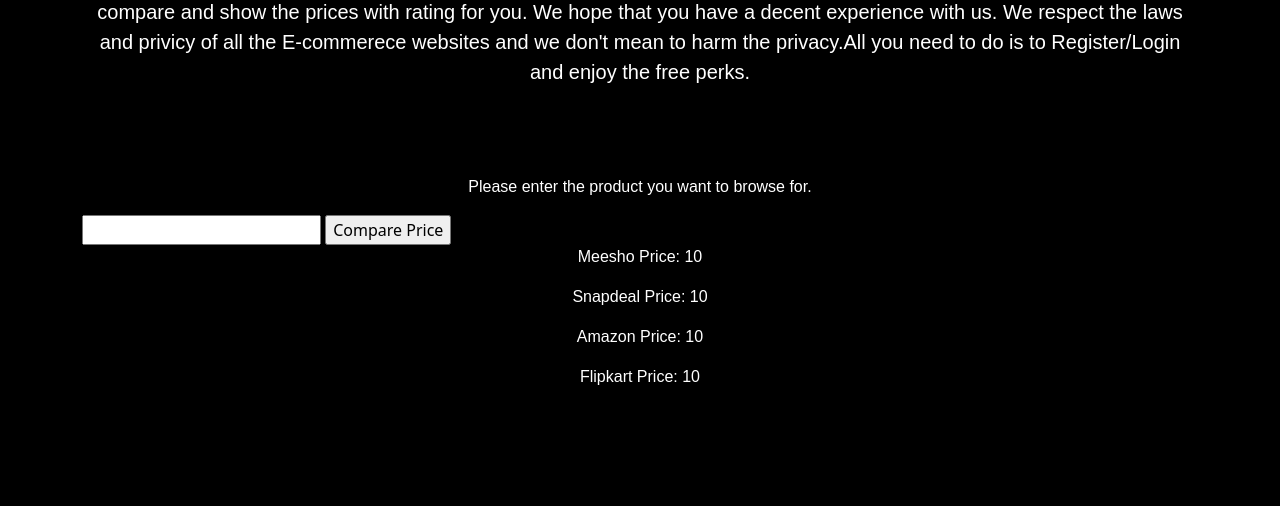
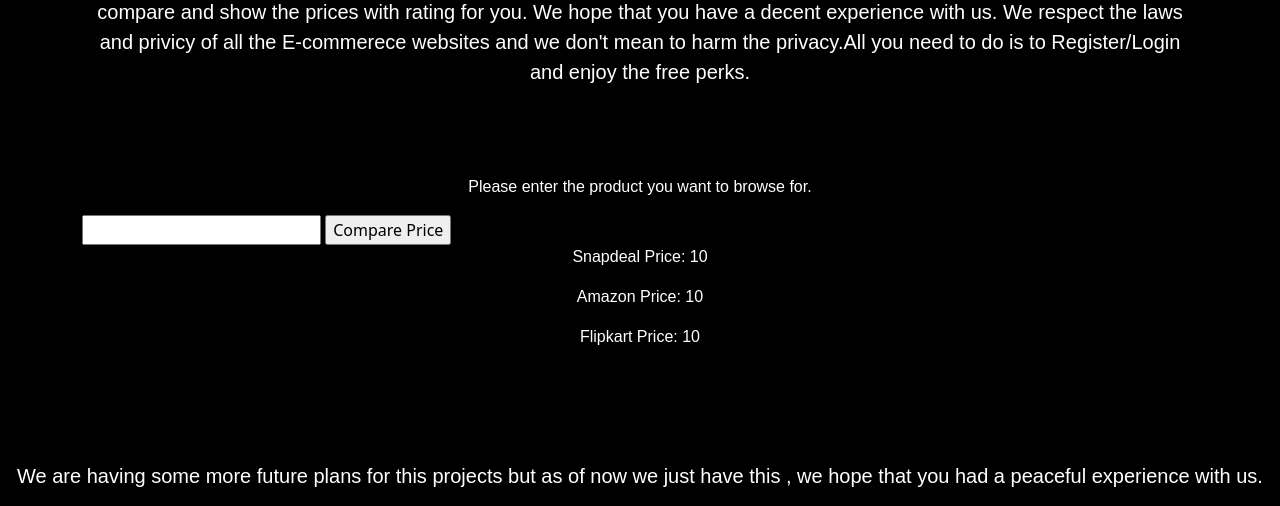
Before and after one commit to salvatoreOm/NULLX, a Flask app: template templates/home.html in a window 1280 px wide. Shown: the part 944-1450 px from the top of the page. Run offline with Flask 3, Linux system fonts and the light colour scheme; the template is opened without the code that fills it: most values are stand-ins (such as "Sample title", 1, 10 or a date in 2020).

Commit message:
Some small changes

```diff
--- a/app.py
+++ b/app.py
@@ -7,81 +7,67 @@
 # My price comparison functions
 
 
-def get_meesho_price(product_name):
-  url = f'https://www2.hm.com/search?keyword={product_name.replace(" ", "-")}'
+def get_flipkart_price(product_name):
+  url = f'https://www.flipkart.com/search?q={product_name.replace(" ", "%20")}'
   headers = {
-      'User-Agent': ('Mozilla/5.0 (Windows NT 10.0; Win64; x64) '
-                     'AppleWebKit/537.36 (KHTML, like Gecko) '
-                     'Chrome/109.0.0.0 Safari/537.36'),
+      # Replace with your User-Agent string
+      'User-Agent':
+      'Mozilla/5.0 (Windows NT 10.0; Win64; x64) AppleWebKit/537.36 (KHTML, like Gecko) Chrome/109.0.0.0 Safari/537.36',
   }
+  response = requests.get(url, headers=headers)
+  soup = BeautifulSoup(response.content, 'html.parser')
+  soup1 = BeautifulSoup(soup.prettify(), 'html.parser')
+  price = soup1.find('div', class_='_30jeq3 _1_WHN1')
+  return price.text.strip() if price else 'N/A'
 
+
+def get_amazon_price(product_name):
+  url = f'https://www.amazon.in/s?k={product_name.replace(" ", "+")}'
+  headers = {
+      # Replace with your User-Agent string
+      'User-Agent':
+      'Mozilla/5.0 (Windows NT 10.0; Win64; x64) AppleWebKit/537.36 (KHTML, like Gecko) Chrome/109.0.0.0 Safari/537.36',
+  }
   response = requests.get(url, headers=headers)
-  soup = BeautifulSoup(response.text, 'html.parser')
-  price = soup.find('span', {'class': 'pdp-price'})
+  soup = BeautifulSoup(response.content, 'html.parser')
+  soup1 = BeautifulSoup(soup.prettify(), 'html.parser')
+  price = soup1.find('span', class_='a-offscreen')
   return price.text.strip() if price else 'N/A'
 
 
 def get_snapdeal_price(product_name):
   url = f'https://www.snapdeal.com/search?keyword={product_name.replace(" ", "%20")}'
   headers = {
-      'User-Agent': ('Mozilla/5.0 (Windows NT 10.0; Win64; x64) '
-                     'AppleWebKit/537.36 (KHTML, like Gecko) '
-                     'Chrome/109.0.0.0 Safari/537.36'),
+      # Replace with your User-Agent string
+      'User-Agent':
+      'Mozilla/5.0 (Windows NT 10.0; Win64; x64) AppleWebKit/537.36 (KHTML, like Gecko) Chrome/109.0.0.0 Safari/537.36',
   }
-
   response = requests.get(url, headers=headers)
   soup = BeautifulSoup(response.text, 'html.parser')
   price = soup.find('span', {'class': 'lfloat product-price'})
   return price.text.strip() if price else 'N/A'
 
 
-def get_amazon_price(product_name):
-  url = f'https://www.amazon.com/s?k={product_name.replace(" ", "+")}'
-  headers = {
-      'User-Agent': ('Mozilla/5.0 (Windows NT 10.0; Win64; x64) '
-                     'AppleWebKit/537.36 (KHTML, like Gecko) '
-                     'Chrome/109.0.0.0 Safari/537.36'),
-  }
-
-  response = requests.get(url, headers=headers)
-  soup = BeautifulSoup(response.text, 'html.parser')
-  price = soup.find('span', {'class': 'a-price-whole'})
-  return price.text.strip() if price else 'N/A'
-
-
-def get_flipkart_price(product_name):
-  url = f'https://www.flipkart.com/search?q={product_name.replace(" ", "+")}'
-  headers = {
-      'User-Agent': ('Mozilla/5.0 (Windows NT 10.0; Win64; x64) '
-                     'AppleWebKit/537.36 (KHTML, like Gecko) '
-                     'Chrome/109.0.0.0 Safari/537.36'),
-  }
-
-  response = requests.get(url, headers=headers)
-  soup = BeautifulSoup(response.text, 'html.parser')
-  price = soup.find('div', {'class': '_30jeq3'})
-  return price.text.strip() if price else 'N/A'
-
-
 @app.route('/', methods=['GET', 'POST'])
 def price_comparison():
-  meesho_price = None
+  # meesho_price = None
   snapdeal_price = None
   amazon_price = None
   flipkart_price = None
 
   if request.method == 'POST':
     product_name = request.form.get('product_name')
-    meesho_price = get_meesho_price(product_name)
+    # meesho_price = get_meesho_price(product_name)
     snapdeal_price = get_snapdeal_price(product_name)
     amazon_price = get_amazon_price(product_name)
     flipkart_price = get_flipkart_price(product_name)
 
-  return render_template('home.html',
-                         meesho_price=meesho_price,
-                         snapdeal_price=snapdeal_price,
-                         amazon_price=amazon_price,
-                         flipkart_price=flipkart_price)
+  return render_template(
+      'home.html',
+      # meesho_price=meesho_price,
+      snapdeal_price=snapdeal_price,
+      amazon_price=amazon_price,
+      flipkart_price=flipkart_price)
 
 
 if __name__ == '__main__':
--- a/templates/home.html
+++ b/templates/home.html
@@ -61,7 +61,7 @@
       <br>
       <br>
     <div>
-      <p style ="" >Please enter the product you want to browse for. </p>
+      <p>Please enter the product you want to browse for. </p>
        <form method="post">
       <!-- <label for="product_name">Enter the product name:</label> -->
          <input autocomplete ="off" type="text" name="product_name" id="product_name" required>
@@ -69,9 +69,9 @@
     </div>
       </div>
 
-    {% if meesho_price %}
+    <!-- {% if meesho_price %}
         <p>Meesho Price: {{ meesho_price }}</p>
-    {% endif %}
+    {% endif %} -->
     {% if snapdeal_price %}
         <p>Snapdeal Price: {{ snapdeal_price }}</p>
     {% endif %}
```
